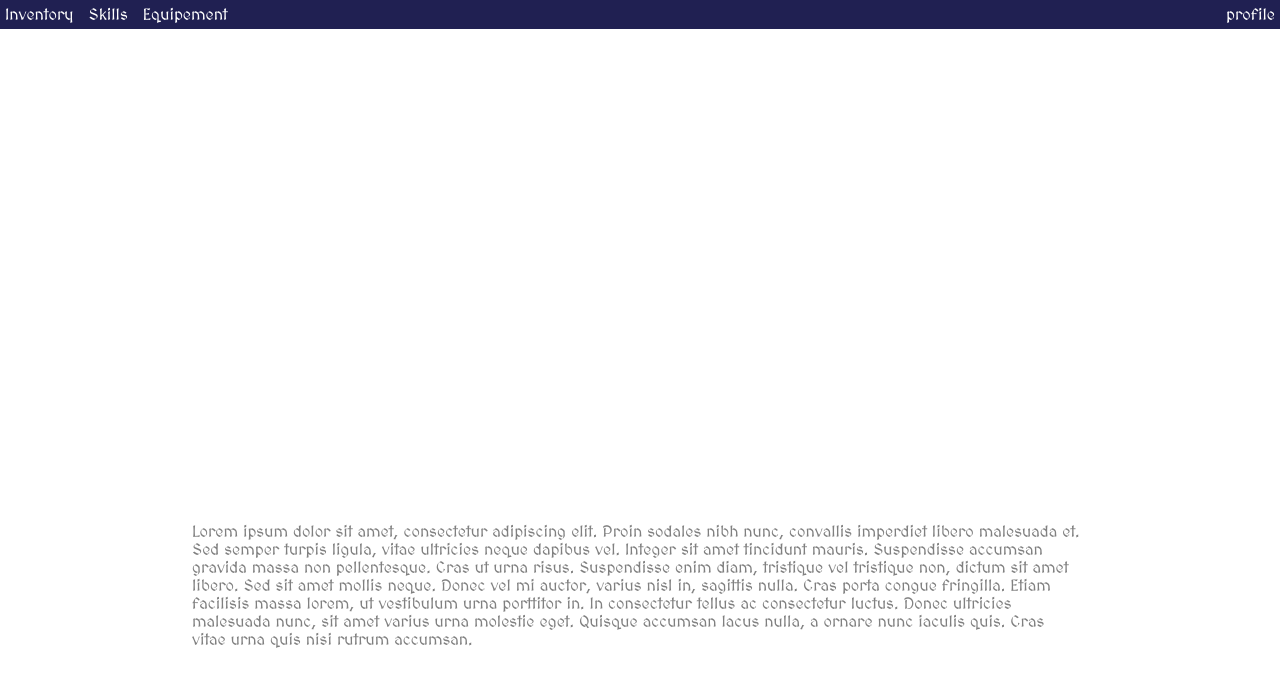
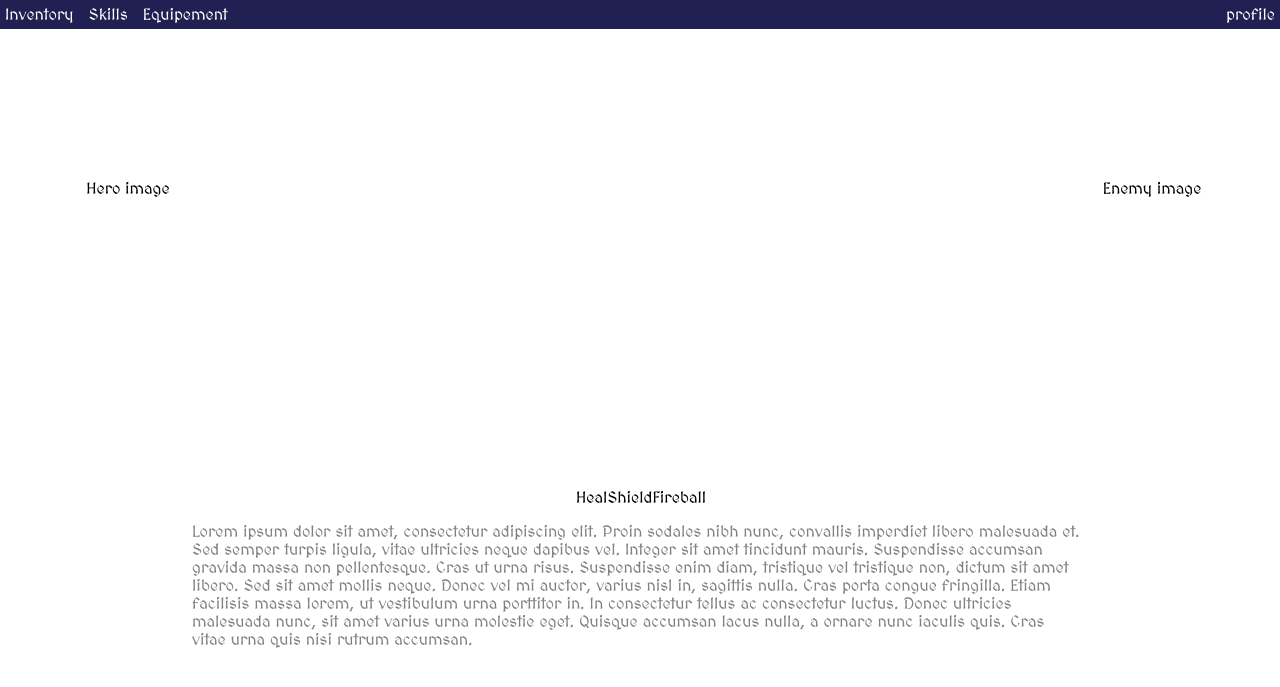
Before and after one commit to t-arsenii/Magic-Typers, a plain HTML site: page index.html in a window 1280 px wide. Shown: the part 71-758 px from the top of the page. Drawn offline with Linux system fonts and the light colour scheme.

Commit message:
Small changes and improvements; added battle area; put the skills in the middle on top of the input text

```diff
--- a/index.html
+++ b/index.html
@@ -25,9 +25,25 @@
             <span>profile</span>
         </div>
     </header>
-    <div id="main"></div>
-    <div id="text-area"></div>
 
+    <main>
+        <div id="Battle-area">
+            <div id="Hero-area">
+                <div id="Hero">Hero image</div>
+            </div>
+            <div id="Enemy-area">
+                <div id="Enemy">
+                    Enemy image
+                </div>
+            </div>
+        </div>
+        <div id="bottom-area">
+            <div id="skill-set"></div>
+            <div id="text-area"></div
+        </div>
+    </main>
+
+    <script src="mockupData.js"></script>
     <script src="animations.js"></script>
     <script src="script.js"></script>
 </body>
--- /dev/null
+++ b/mockupData.js
@@ -0,0 +1,13 @@
+const combatText = "Lorem ipsum dolor sit amet, consectetur\
+ adipiscing elit. Proin sodales nibh nunc, convallis imperdiet\
+ libero malesuada et. Sed semper turpis ligula, vitae ultricies\
+ neque dapibus vel. Integer sit amet tincidunt mauris.\
+ Suspendisse accumsan gravida massa non pellentesque.\
+ Cras ut urna risus. Suspendisse enim diam, tristique vel tristique non,\
+ dictum sit amet libero. Sed sit amet mollis neque. Donec vel mi auctor,\
+ varius nisl in, sagittis nulla. Cras porta congue fringilla.\
+ Etiam facilisis massa lorem, ut vestibulum urna porttitor in.\
+ In consectetur tellus ac consectetur luctus. Donec ultricies malesuada nunc, sit amet varius urna molestie eget.\
+ Quisque accumsan lacus nulla, a ornare nunc iaculis quis. Cras vitae urna quis nisi rutrum accumsan.";
+
+const skills = ["Heal", "Shield", "Fireball"];
--- a/script.js
+++ b/script.js
@@ -3,9 +3,6 @@
 const main = document.getElementById("main");
 const inputTrack = document.getElementById("input-area")
 const textArea = document.getElementById("text-area");
-
-
-const combatText = "Lorem ipsum dolor sit amet, consectetur adipiscing elit. Proin sodales nibh nunc, convallis imperdiet libero malesuada et. Sed semper turpis ligula, vitae ultricies neque dapibus vel. Integer sit amet tincidunt mauris. Suspendisse accumsan gravida massa non pellentesque. Cras ut urna risus. Suspendisse enim diam, tristique vel tristique non, dictum sit amet libero. Sed sit amet mollis neque. Donec vel mi auctor, varius nisl in, sagittis nulla. Cras porta congue fringilla. Etiam facilisis massa lorem, ut vestibulum urna porttitor in. In consectetur tellus ac consectetur luctus. Donec ultricies malesuada nunc, sit amet varius urna molestie eget. Quisque accumsan lacus nulla, a ornare nunc iaculis quis. Cras vitae urna quis nisi rutrum accumsan. ";
 
 const CombatTextWords = combatText.split(" ");
 const CombatTextLetters = combatText.split("");
@@ -34,12 +31,10 @@
     console.log(wordText);
 })
 
-
-const wordElements = document.querySelectorAll("#text-area .word");
-
 let currentLetterIndex = 0;
 let currentWordIndex = 0;
 
+const wordElements = document.querySelectorAll("#text-area .word");
 document.addEventListener("keydown", (event) =>
 {
     const activeWordElement = document.querySelector("#text-area .word.active");
@@ -92,14 +87,6 @@
     }
     return false;
 }
-menuItems.forEach(item =>
-{
-    item.addEventListener("click", (event) =>
-    {
-        const option = item.getAttribute("data-option");
-        main.innerText = option;
-    })
-})
 function highlightLetter(index, isCorrect, letterElements)
 {
     if (!letterElements[index]) return;
@@ -111,5 +98,21 @@
     }
     letterElements[index].classList.add("incorrect");
 }
+menuItems.forEach(item =>
+{
+    item.addEventListener("click", (event) =>
+    {
+        const option = item.getAttribute("data-option");
+        main.innerText = option;
+    })
+})
+const skillSetElement = document.querySelector("#skill-set");
+
+skills.forEach(skillTitle => {
+    const skill = document.createElement("div");
+    skill.innerText = skillTitle;
+    skillSetElement.appendChild(skill)
+})
+
 
 animateTytle();
--- a/style.css
+++ b/style.css
@@ -71,10 +71,6 @@
 #text-area {
     color: grey;
     display: flex;
-    position: fixed;      /* or absolute if you want it relative to a parent */
-    left: 0;
-    right: 0;
-    bottom: 5em;
     width: 70%;
     margin: 0 auto;
     flex-wrap: wrap;
@@ -87,7 +83,8 @@
 .correct {
     background-color: green;
 }
-.incorrect{
+
+.incorrect {
     background-color: red;
 }
 
@@ -101,8 +98,39 @@
     color: red;
 }
 
-#input-area{
+#input-area {
     position: absolute;
     bottom: 1em;
     right: 1em;
 }
+
+#Battle-area {
+    display: flex;
+    justify-content: space-between;
+    align-items: center;
+}
+
+#Hero-area,
+#Enemy-area {
+    width: 20vw;
+    height: 40vh;
+    display: flex;
+    align-items: center;
+    justify-content: center;
+}
+
+#skill-set {
+    display: flex;
+    align-items: center;
+    justify-content: space-between;
+    width: 10vw;
+    padding-bottom: 1em;
+    margin: 0 auto;
+}
+
+#bottom-area {
+    position: fixed;
+    left: 0;
+    right: 0;
+    bottom: 5em;
+}
```
